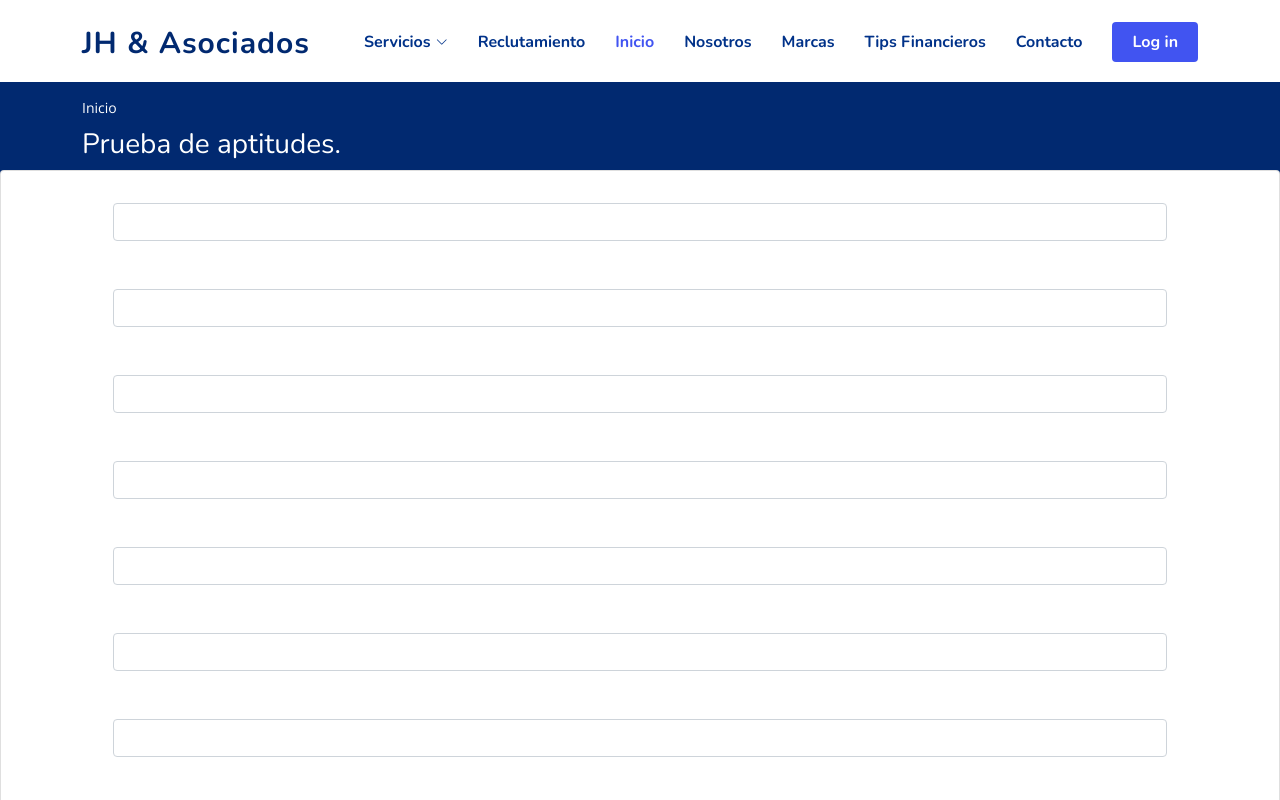
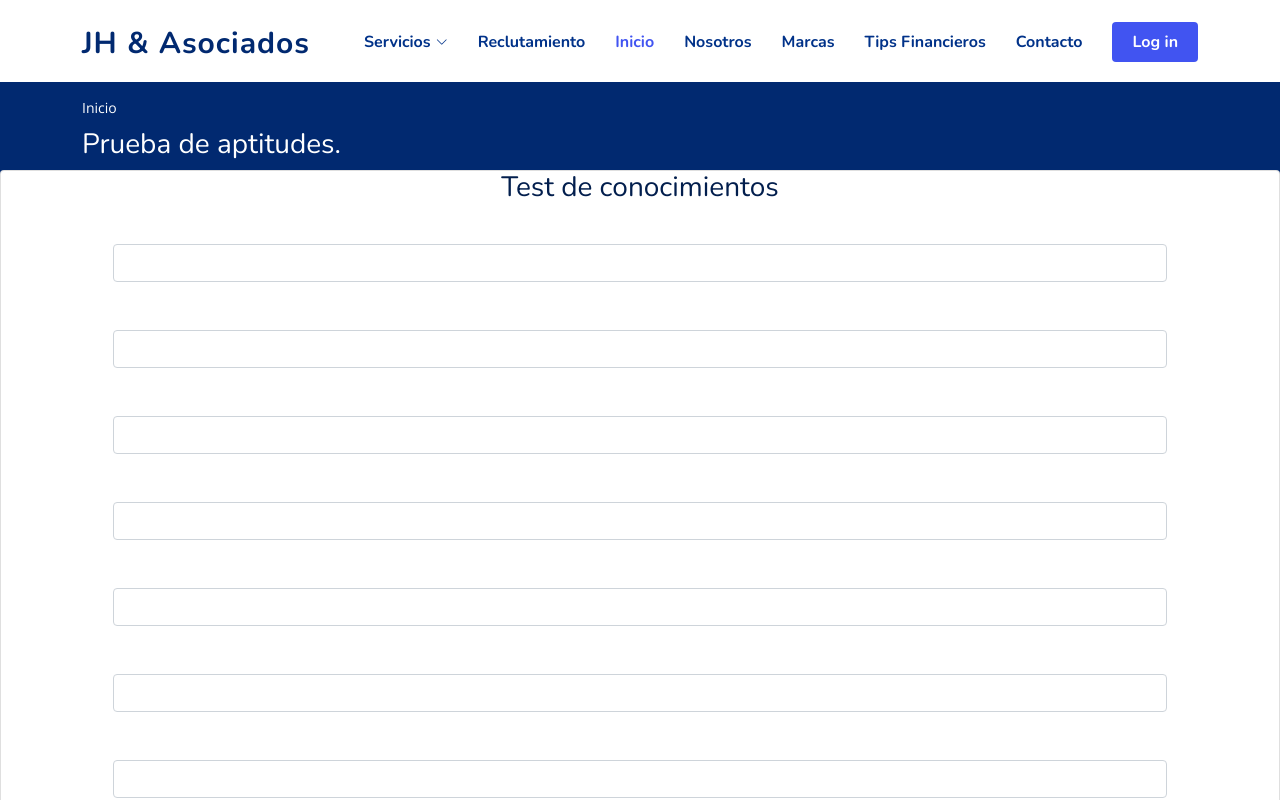
Before and after one commit to Ocram-PG/Financiera-JH, a plain HTML site: page Examen.html in a window 1280 px wide. Shown: the top 800 px of the page. Drawn offline with nearby package versions, Linux system fonts and the light colour scheme; some packages are replaced by stand-ins of ours; files whose address does not match are found by name.

Commit message:
form color

```diff
--- a/Examen.html
+++ b/Examen.html
@@ -83,6 +83,7 @@
       </div>
       <div class="card">
         <div class="form-va">
+          <h3>Test de conocimientos</h3>
           <div class="mb-3">
             <label for="formGroupExampleInput" class="form-label">1.-¿Pregunta?</label>
             <input type="text" class="form-control" id="formGroupExampleInput" placeholder="">
--- a/assets/css/style.css
+++ b/assets/css/style.css
@@ -307,6 +307,13 @@
 .form-va button a{
   text-decoration: none;
   color: white;
+}
+.form-va h3{
+  color: #021e4d;
+  text-align: center;
+}
+.form-va input{
+  color: #021e4d;
 }
 .navbar .dropdown .dropdown ul {
   top: 0;
```
